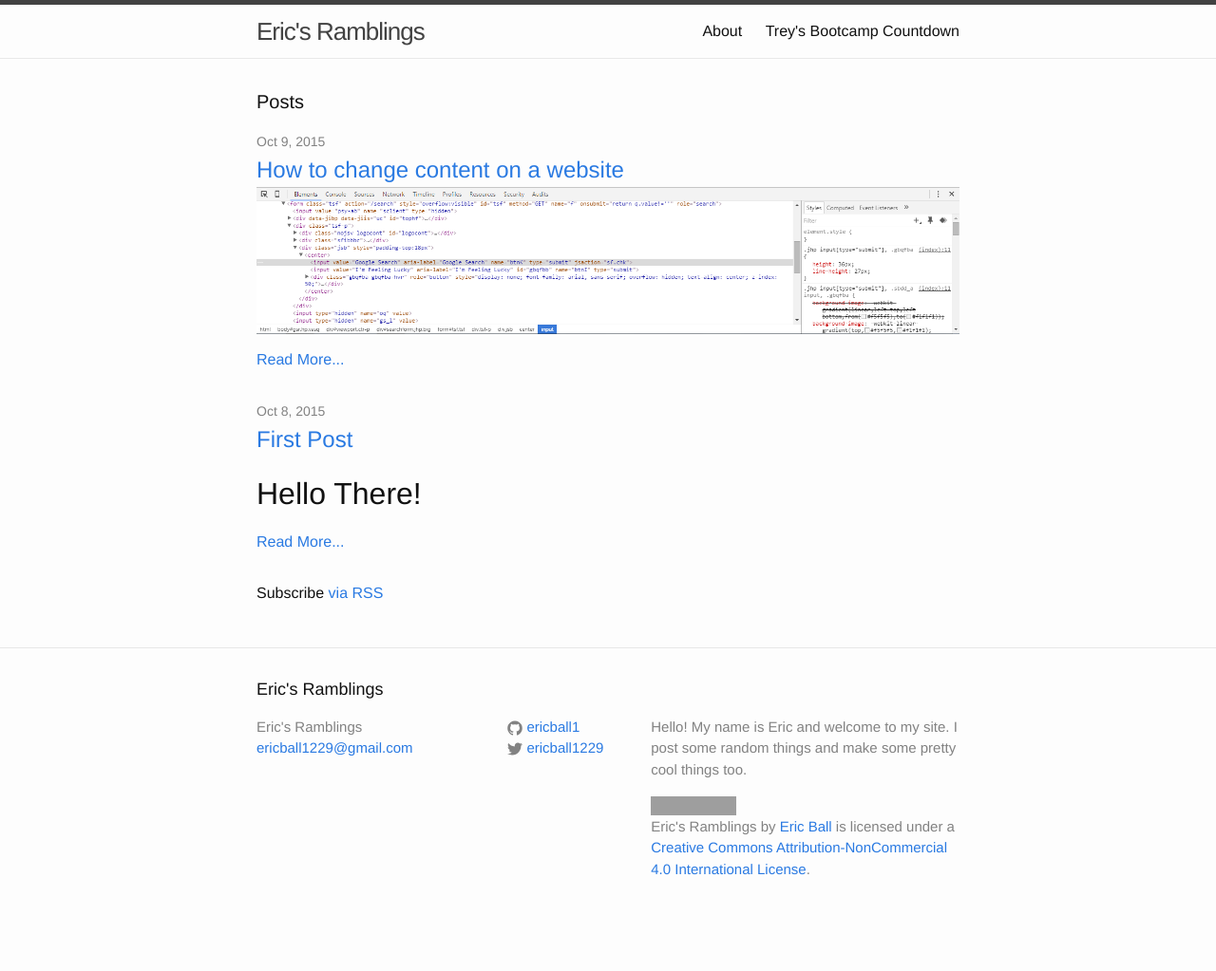
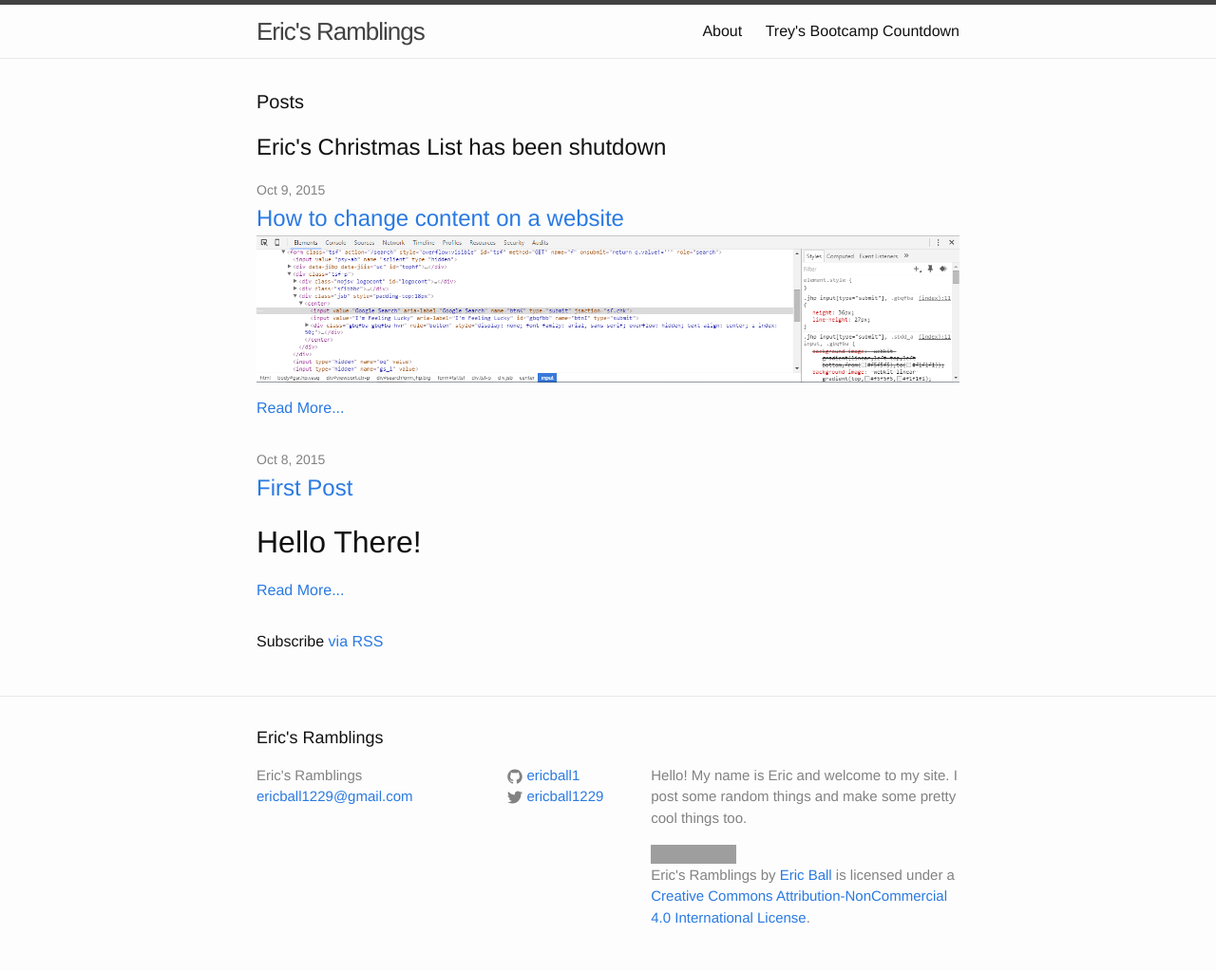
Before and after one commit to ericball1/ericball1.github.io, a Jekyll site: the page built from index.html, in a window 1280 px wide. Shown: the whole page at 95% size. Built offline with Jekyll 4.4.1, drawn with Linux system fonts in a browser that asks for light colours; before the commit the page ends 972 px from its top, so only the background shows below that; grey boxes are pictures that could not be loaded.

Commit message:
Add Christmas List Shutdown Message

```diff
--- a/index.html
+++ b/index.html
@@ -7,6 +7,7 @@ layout: default
 <div class="home">
 
   <h1 class="page-heading">Posts</h1>
+  <h2>Eric's Christmas List has been shutdown</h2>
 
   <ul class="post-list">
     {% for post in site.posts %}
```
